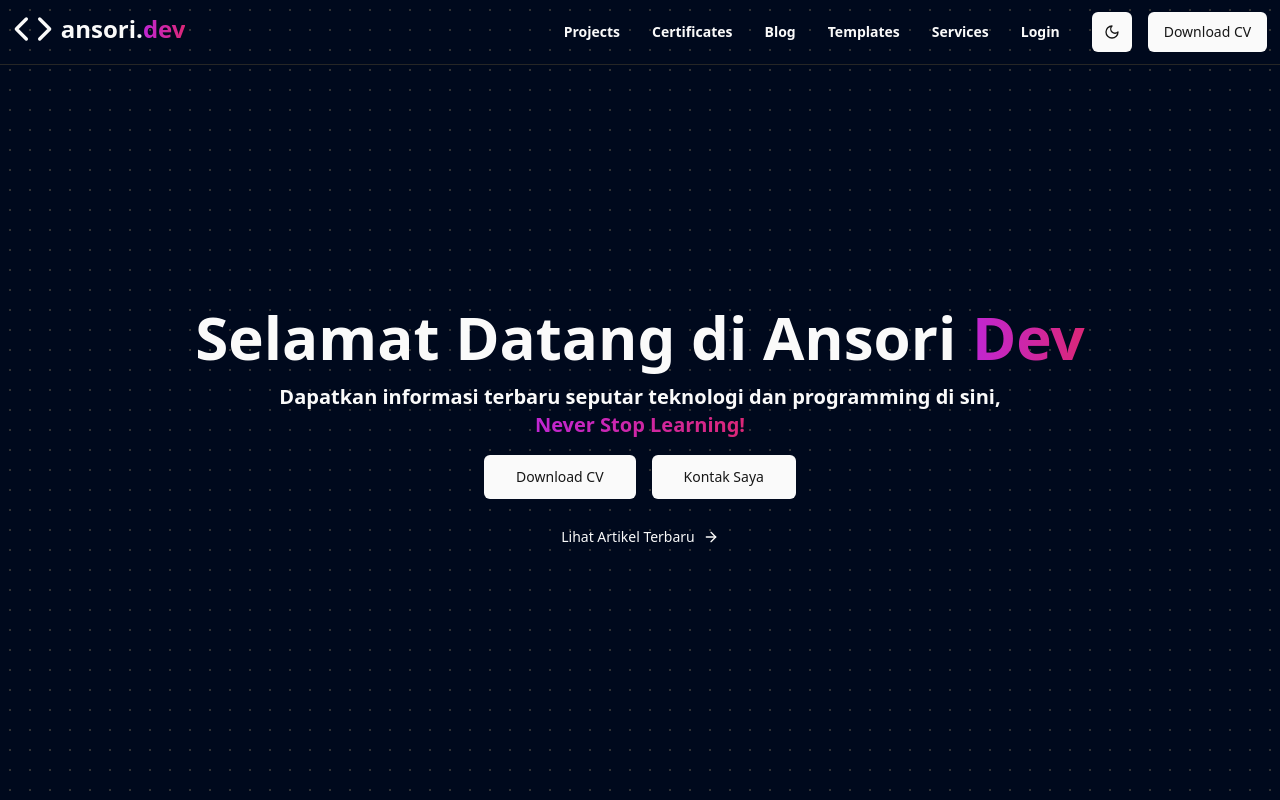
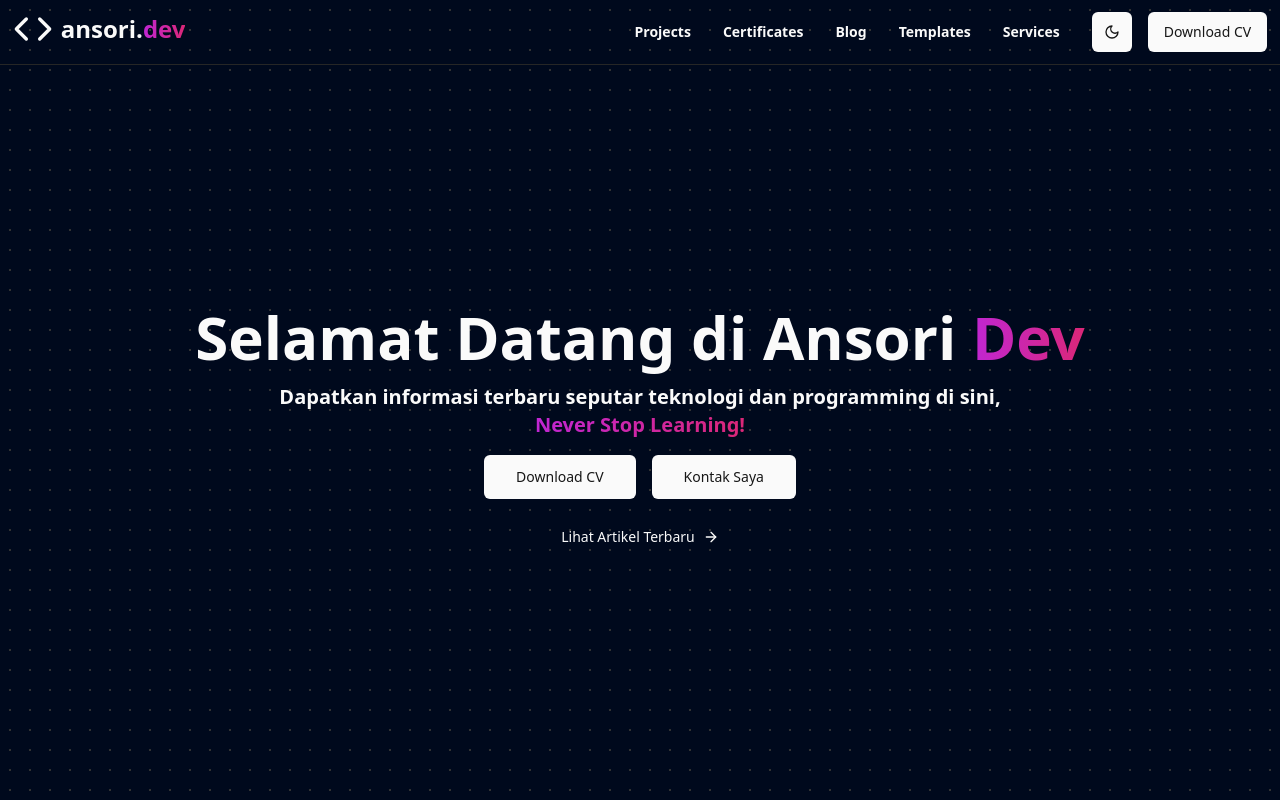
Before and after one commit to fitronansori/next-ansoridev, a Next.js app: page / in a window 1280 px wide. Built offline with nearby package versions, Linux system fonts and the light colour scheme.

Commit message:
refactor: update NavLinks component to remove unused pathname and adjust link rendering

```diff
--- a/src/components/layouts/Header/NavLinks.tsx
+++ b/src/components/layouts/Header/NavLinks.tsx
@@ -4,7 +4,6 @@ import { Button } from "@/components/ui/button";
 import { navLinks } from "@/constants/data";
 import { cn } from "@/lib/utils";
 import Link from "next/link";
-import { usePathname } from "next/navigation";
 
 type NavLinksProps = {
   className?: string;
@@ -12,11 +11,9 @@ type NavLinksProps = {
 };
 
 const NavLinks = ({ className, classNameLink }: NavLinksProps) => {
-  const pathname = usePathname();
-
   return (
     <nav className={cn("", className)}>
-      {navLinks.slice(0, 6).map((item, index) => (
+      {navLinks.slice(0, 5).map((item, index) => (
         <Button
           variant={"link"}
           key={index}
@@ -26,19 +23,15 @@ const NavLinks = ({ className, classNameLink }: NavLinksProps) => {
         </Button>
       ))}
 
-      {pathname === "/templates" && (
-        <>
       {navLinks.slice(6, 7).map((item, index) => (
         <Button
           variant={"link"}
           key={index}
-              className={cn("font-semibold lg:hidden", classNameLink)}
+          className={cn("font-semibold sm:hidden", classNameLink)}
           asChild>
           <Link href={item.href}>{item.name}</Link>
         </Button>
       ))}
-        </>
-      )}
     </nav>
   );
 };
```
Lines whose indentation alone changed are shown as unchanged.
